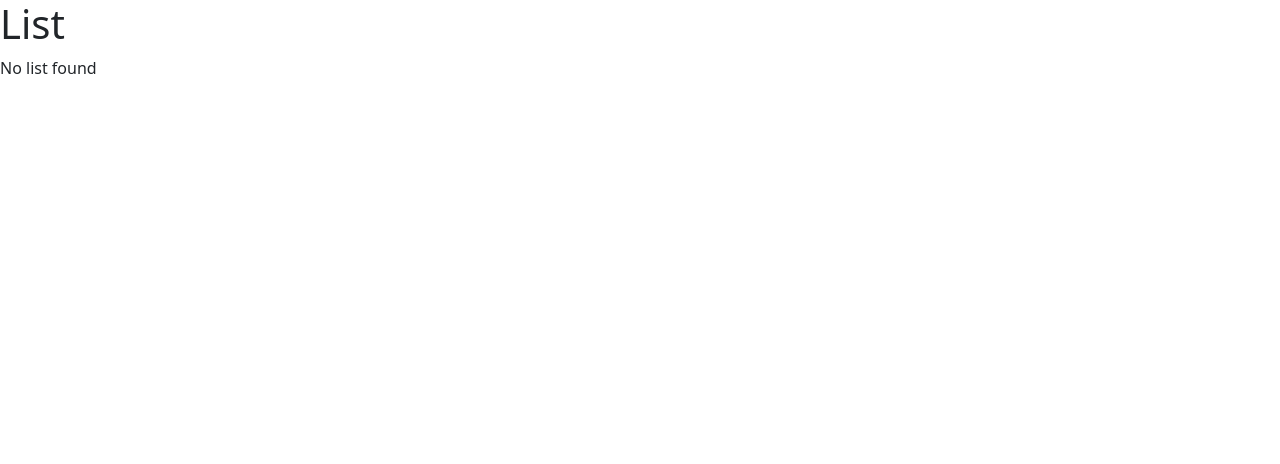
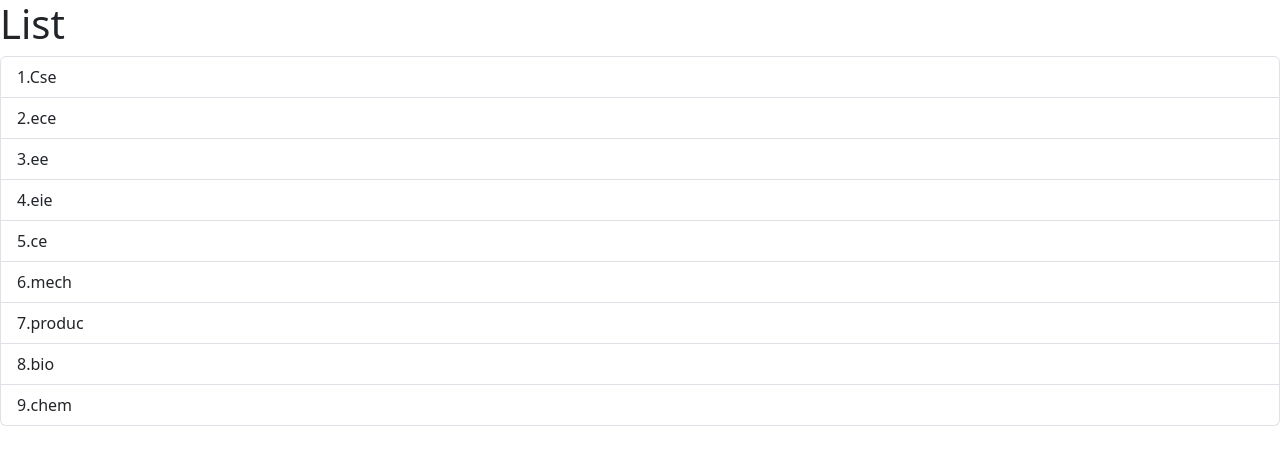
Before and after one commit to samrat53/ReactLearn, a React (Vite) app: page / in a window 1280 px wide. Shown: the top 464 px of the page. Built offline with nearby package versions, Linux system fonts and the light colour scheme.

Commit message:
second commit-day1

```diff
--- a/src/ListGroup.tsx
+++ b/src/ListGroup.tsx
@@ -1,6 +1,25 @@
-function ListGroup(){
-    let items=["Cse","ece","ee","eie","ce","mech","produc","bio","chem"];
-    items=[];
+import { MouseEvent } from "react";
+
+function ListGroup() {
+  let items = [
+    "Cse",
+    "ece",
+    "ee",
+    "eie",
+    "ce",
+    "mech",
+    "produc",
+    "bio",
+    "chem",
+  ];
+
+  const handleClick = (event: MouseEvent) => {
+    console.log(event);
+    // const button=event.target as HTMLButtonElement;
+    // console.log(button.innerHTML)};
+  };
+
+  // items=[];
 
   //1. const getList=()=> (items.length===0) ? (<p>No list found</p>):(null);
   //single line statement in function doesnot need return keyword
@@ -9,13 +28,27 @@ function ListGroup(){
     <>
       <h1>List</h1>
       <ul className="list-group">
-
         {/* 1. {getList()} */}
 
-        {items.length===0 && <p>No list found</p>}
+        {items.length === 0 && <p>No list found</p>}
         {/* if the above statement is false then entire statement is false and hence nothing is rendered.
         jump to next line*/}
-        {items.map((values,index) => <li key={index+1}>{index+1}.{values}</li>)}
+
+        {items.map((values, index) => (
+          <li className="list-group-item" key={values} onClick={handleClick}>
+            {index + 1}.{values}
+          </li>
+        ))}
+
+        {/*  2. {items.map((values, index) => (
+          <li
+            className="list-group-item"
+            key={index + 1}
+            onClick={(event) => console.log(`value: ${values} and index: ${index} and eventis ${event}`)}
+          >
+            {index + 1}.{values}
+          </li>
+        ))} */}
 
         {/* take each value from the array and convert each value to a list type.
         use curly braces  to render data dynamically */}
@@ -27,6 +60,6 @@ function ListGroup(){
         <li className="list-group-item">And a fifth one</li> */}
       </ul>
     </>
-    )
+  );
 }
 export default ListGroup;
```
Lines whose indentation alone changed are shown as unchanged.
